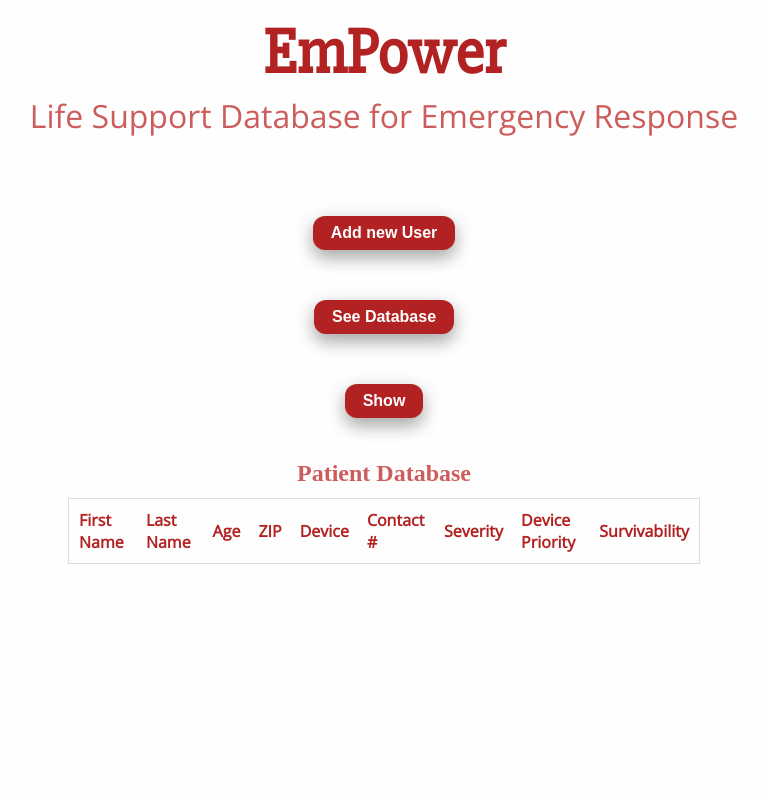
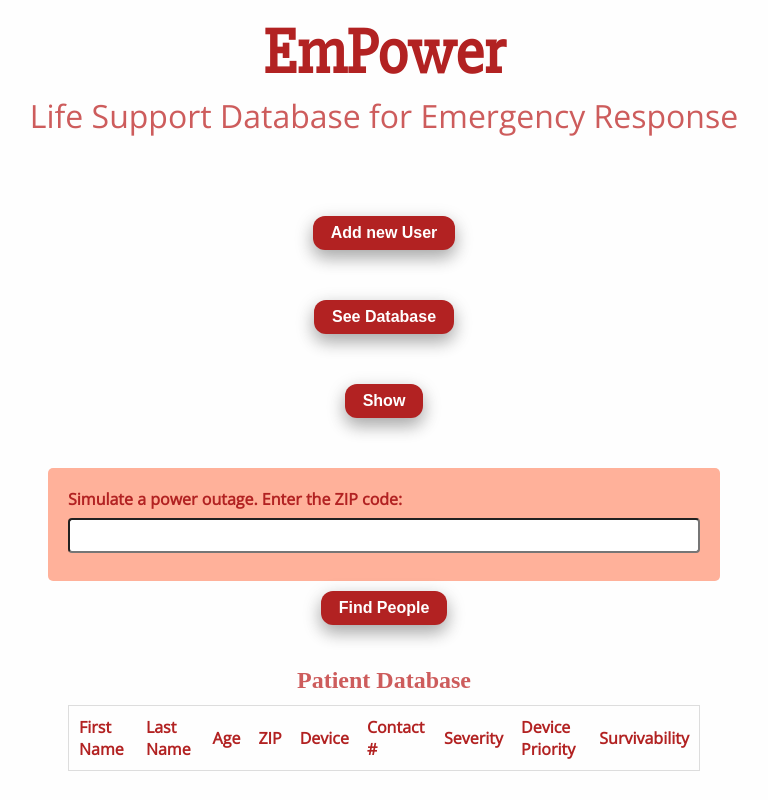
Before and after one commit to svemuri8/empower, a plain HTML site: page index.html in a window 1280 px wide. Both pictures are taken after a click on the button "See Database". Shown: the whole page, without its empty margins (256-1024 px from the left). Drawn offline with nearby package versions, Linux system fonts and the light colour scheme; no server answers.

Commit message:
Final changes

```diff
--- a/index.html
+++ b/index.html
@@ -49,6 +49,11 @@
 
 <div id="users" class="hide">
     <button onclick="show();" id = 'show'>Show</button>
+    <form id="form1">
+    	Simulate a power outage. Enter the ZIP code:<br>
+      <input type="text"><br>
+    </form>
+    <button onclick="findPeople()">Find People</button>
 
 
     <h2 id="tableheader">Patient Database</h2>
@@ -63,6 +68,7 @@
       <th onclick="sortTable(6)">Severity</th>
       <th onclick="sortTable(7)">Device Priority</th>
       <th onclick="sortTable(8)">Survivability</th>
+
     </table>
 
 </div>
--- a/index.js
+++ b/index.js
@@ -182,3 +182,59 @@ function sortTable(n) {
     }
   }
 }
+
+
+function findPeople(){
+	form = document.getElementById('form1');
+    a = form.elements[0].value;
+    document.getElementById('here').innerHTML = ''
+
+
+    for (var i = list.length - 1; i >= 0; i--) {
+    	if (a == list[i].Zipcode){
+	    	first = list[i].First_Name;
+			last = list[i].Last_Name;
+			age = list[i].Age;
+			zip = list[i].Zipcode;
+	        device = list[i].Device;
+	        contact = list[i].Contact;
+	        severity = list[i].Condition_Severity;
+	        priority = list[i].Device_Priority;
+	        survivability = list[i].Survivability;
+
+			z = document.createElement('tr');
+
+		   	a = document.createElement('td');
+		   	b = document.createElement('td');
+		   	c = document.createElement('td');
+		   	d = document.createElement('td');
+		    e = document.createElement('td');
+	        f = document.createElement('td');
+	        g = document.createElement('td');
+	        h = document.createElement('td');
+	        j = document.createElement('td');
+
+		   	a.innerHTML = first;
+		   	b.innerHTML = last;
+		   	c.innerHTML = age;
+		   	d.innerHTML = zip;
+	        e.innerHTML = device;
+	        f.innerHTML = contact;
+	        g.innerHTML = severity;
+	        h.innerHTML = priority;
+	        j.innerHTML = survivability;
+
+		   	z.appendChild(a);
+		   	z.appendChild(b);
+		   	z.appendChild(c);
+		   	z.appendChild(d);
+	        z.appendChild(e);
+	        z.appendChild(f);
+	        z.appendChild(g);
+	        z.appendChild(h);
+	        z.appendChild(j);
+
+		   	document.getElementById('here').appendChild(z);
+	    }
+	}
+}
```
